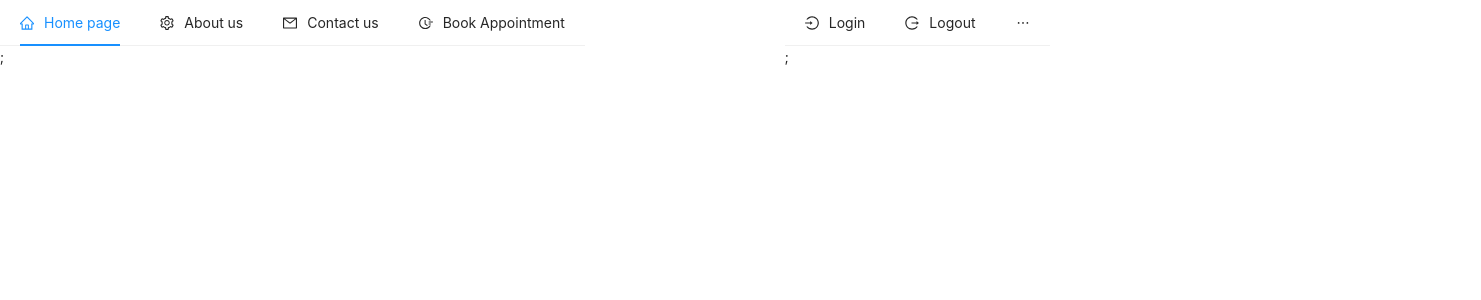
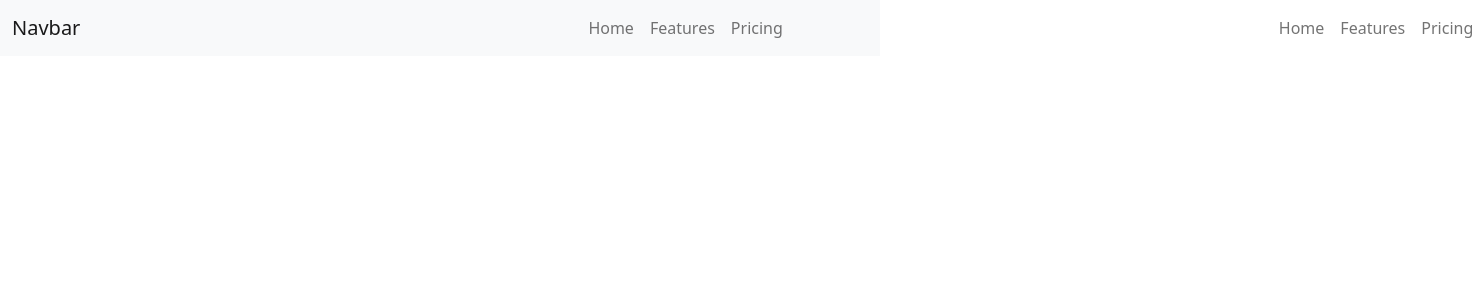
Before and after one commit to nlotoo/Pet-HUB-Application, a React (Create React App) app in the folder client/: page / in a window 1280 px wide. Shown: the top 300 px of the page, 1481 px wide, since content can reach past the window. Built offline with nearby package versions, Linux system fonts and the light colour scheme.

Commit message:
including react boostrap

```diff
--- a/client/package.json
+++ b/client/package.json
@@ -7,7 +7,9 @@
     "@testing-library/react": "^13.1.1",
     "@testing-library/user-event": "^13.5.0",
     "antd": "^4.20.2",
+    "bootstrap": "^5.1.3",
     "react": "^18.1.0",
+    "react-bootstrap": "^2.3.1",
     "react-dom": "^18.1.0",
     "react-router-dom": "^6.3.0",
     "react-scripts": "5.0.1",
--- a/client/public/index.html
+++ b/client/public/index.html
@@ -1,20 +1,21 @@
 <!DOCTYPE html>
 <html lang="en">
+
 <head>
   <meta charset="utf-8" />
   <link rel="icon" href="%PUBLIC_URL%/favicon.ico" />
   <meta name="viewport" content="width=device-width, initial-scale=1" />
   <meta name="theme-color" content="#000000" />
-    <meta
-      name="description"
-      content="Web site created using create-react-app"
-    />
+  <meta name="description" content="Web site created using create-react-app" />
   <link rel="apple-touch-icon" href="%PUBLIC_URL%/logo192.png" />
   <!--
       manifest.json provides metadata used when your web app is installed on a
       user's mobile device or desktop. See https://developers.google.com/web/fundamentals/web-app-manifest/
     -->
   <link rel="manifest" href="%PUBLIC_URL%/manifest.json" />
+
+
+
   <!--
       Notice the use of %PUBLIC_URL% in the tags above.
       It will be replaced with the URL of the `public` folder during the build.
@@ -24,8 +25,15 @@
       work correctly both with client-side routing and a non-root public URL.
       Learn how to configure a non-root public URL by running `npm run build`.
     -->
-    <title>React App</title>
+
+
+  <!-- Boostrap -->
+  <link rel="stylesheet" href="https://cdn.jsdelivr.net/npm/bootstrap@5.1.3/dist/css/bootstrap.min.css"
+    integrity="sha384-1BmE4kWBq78iYhFldvKuhfTAU6auU8tT94WrHftjDbrCEXSU1oBoqyl2QvZ6jIW3" crossorigin="anonymous" />
+  <!-- Boostrap -->
+
 </head>
+
 <body>
   <noscript>You need to enable JavaScript to run this app.</noscript>
   <div id="root"></div>
@@ -40,4 +48,5 @@
       To create a production bundle, use `npm run build` or `yarn build`.
     -->
 </body>
+
 </html>
--- a/client/src/App.js
+++ b/client/src/App.js
@@ -1,6 +1,8 @@
 import React from 'react';
 import { Route, Routes } from 'react-router-dom';
-import NavigationBar from './Components/NavigationBar/NavigationBar';
+// import NavigationBar from './Components/NavigationBar/NavigationBar';
+import NavigationBar from './Components/NavigationBarBoostrap/NavigationBarBoostrap';
+
 
 const App = () => {
   //
--- a/client/src/Components/NavigationBar/NavigationBar.css
+++ b/client/src/Components/NavigationBar/NavigationBar.css
@@ -1,11 +1,22 @@
 /* .navigation-bar {
     display: inline-block;
 } */
+
+
+
 .menuTwo {
-    display: inline-block;
+     margin-left: 200px;
 }
 
+.menuThree {
+
+ margin-right: 100px;
+}
+
+
+
+/*
 .menuOne {
-    margin-right: 200px;
+    margin-right: auto;
     display: inline-block;
-}
+} */
--- a/client/src/Components/NavigationBar/NavigationBar.js
+++ b/client/src/Components/NavigationBar/NavigationBar.js
@@ -1,9 +1,12 @@
 import React, { useState } from "react"
 
-import './NavigationBar.css'
 
 import 'antd/dist/antd.min.css'
+import './NavigationBar.css'
 // import 'antd/dist/antd.css' does`t work
+
+
+
 import { Menu } from 'antd';
 import { MailOutlined, HomeOutlined, SettingOutlined, FieldTimeOutlined, LoginOutlined, LogoutOutlined, ApiOutlined } from '@ant-design/icons';
 
@@ -23,13 +26,54 @@ const items = [
         key: 'mail',
         icon: <MailOutlined />,
     },
+
     {
         label: 'Book Appointment',
         key: 'appointment',
         icon: <FieldTimeOutlined />,
     },
 
+    {}, {}, {}, {}, {}, {}, {}, {}, {},
+    {}, {}, {}, {}, {}, {}, {},
+    {
+        label: 'Login',
+        key: 'login',
+        icon: <LoginOutlined />,
+    },
+    {
+        label: 'Logout',
+        key: 'logout',
+        icon: <LogoutOutlined />,
+    },
+    {
+        label: 'Sign in',
+        key: 'Sign-in',
+        icon: <ApiOutlined />,
+    },
+
 ];
+
+const itemsMenuThree = [{
+    label: 'Home page',
+    key: 'home-page',
+    icon: <HomeOutlined />,
+},
+{
+    label: 'About us',
+    key: 'setings',
+    icon: <SettingOutlined />,
+},
+{
+    label: 'Contact us',
+    key: 'mail',
+    icon: <MailOutlined />,
+},
+
+{
+    label: 'Book Appointment',
+    key: 'appointment',
+    icon: <FieldTimeOutlined />,
+},];
 
 
 const itemsMenuTwo = [
@@ -60,13 +104,20 @@ const NavigationBar = () => {
     };
 
     return (
+
         <div className="navigation-bar">
             <div className="menuOne">
                 <Menu onClick={onClick} selectedKeys={[current]} mode="horizontal" items={items} />;
             </div>
+            <div className="dvete" style={{ display: 'inline-flex' }}>
+                <div className="menuThree">
+                    <Menu onClick={onClick} selectedKeys={[current]} mode="horizontal" items={itemsMenuThree} />;
+                </div>
+                <div className="menuTwo">
+                    <Menu onClick={onClick} selectedKeys={[current]} mode="horizontal" items={itemsMenuTwo} />;
+                </div>
 
-            <div className="menuTwo">
-                <Menu onClick={onClick} selectedKeys={[current]} mode="horizontal" items={itemsMenuTwo} />;
+
             </div>
         </div>
     )
--- /dev/null
+++ b/client/src/Components/NavigationBarBoostrap/NavigationBarBoostrap.js
@@ -0,0 +1,27 @@
+import { Navbar, Container, Nav } from 'react-bootstrap';
+import 'bootstrap/dist/css/bootstrap.min.css';
+import './navigationBar.css'
+
+const NavigationBar = () => {
+
+    return (<div>
+        <Navbar bg="light" variant="light" >
+            <Container>
+                <Navbar.Brand href="#home" className='navbar'>Navbar</Navbar.Brand>
+                <Nav className="itemMenuOne">
+                    <Nav.Link href="#home">Home</Nav.Link>
+                    <Nav.Link href="#features">Features</Nav.Link>
+                    <Nav.Link href="#pricing">Pricing</Nav.Link>
+                </Nav>
+                <Nav className="itemMenuTwo">
+                    <Nav.Link href="#home">Home</Nav.Link>
+                    <Nav.Link href="#features">Features</Nav.Link>
+                    <Nav.Link href="#pricing">Pricing</Nav.Link>
+                </Nav>
+            </Container>
+        </Navbar>
+    </div>)
+
+};
+
+export default NavigationBar;
--- /dev/null
+++ b/client/src/Components/NavigationBarBoostrap/navigationBar.css
@@ -0,0 +1,7 @@
+.navbar {
+    margin-right: 25em;
+}
+
+.itemMenuOne{
+    margin-right: 30em;
+}
```
Also changed, not shown: 1 other file (tests, documents, lock files or other folders). Lines whose indentation alone changed are shown as unchanged.
